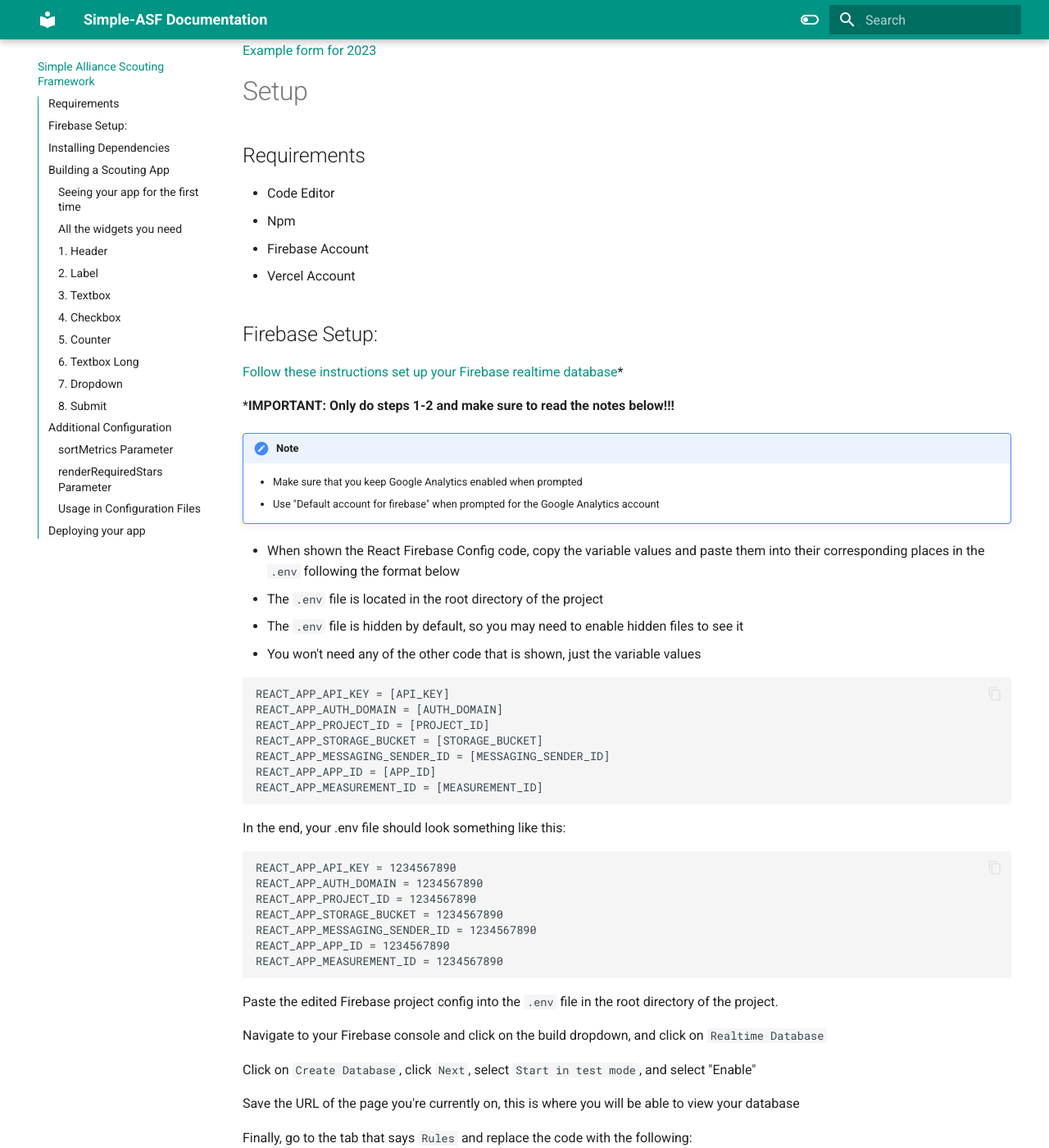
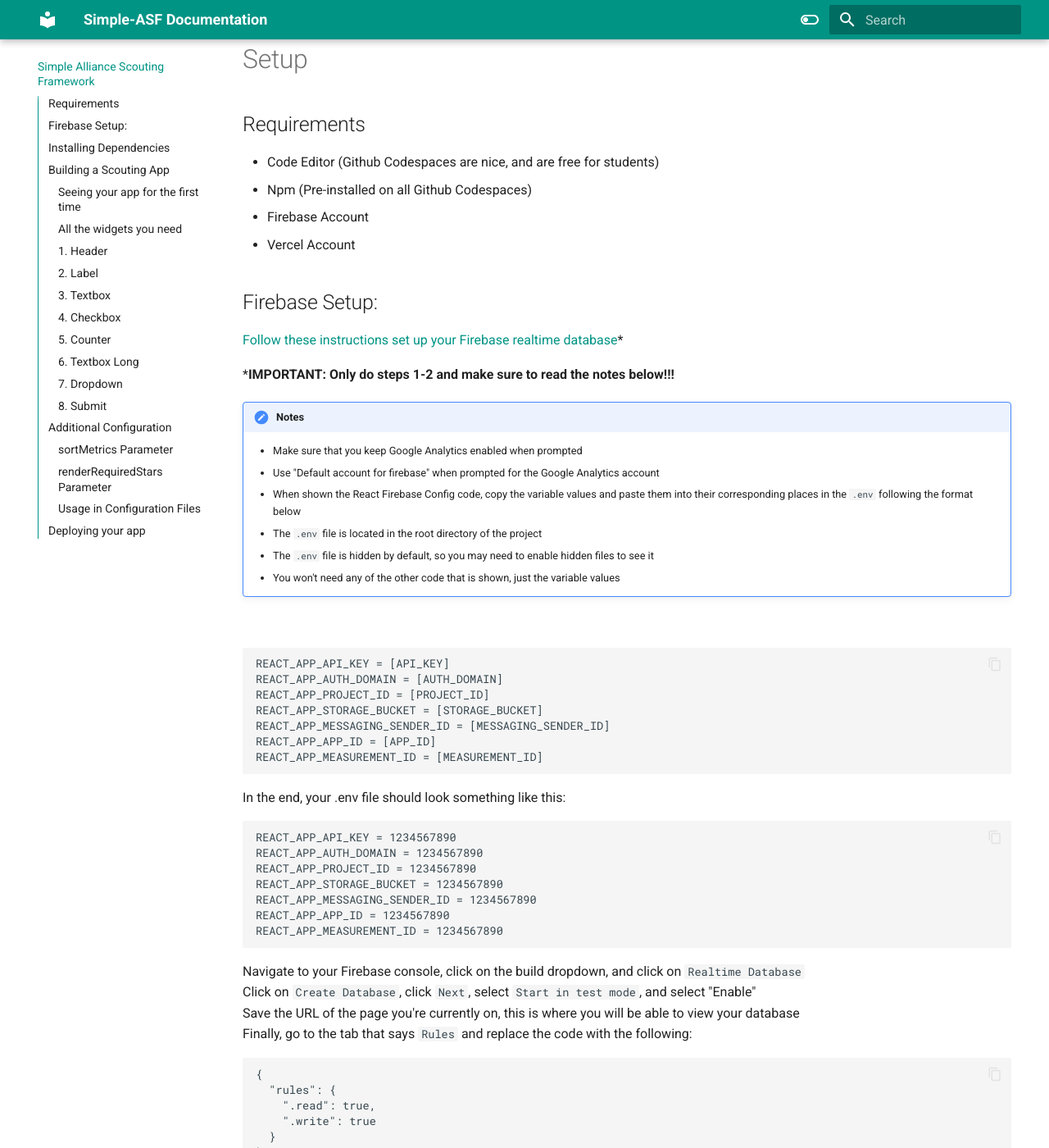
Before and after one commit to PatribotsProgramming/ScoutingBackend2024-Vercel, an MkDocs documentation site: the page built from docs/index.md, in a window 1280 px wide and 1400 px high, scrolled down 372 px. Shown: the whole window at 82% size. Built offline with MkDocs 1.6.1 and Material for MkDocs 9.7.7, drawn with Linux system fonts in a browser that asks for light colours; some of the changed text lies outside the part shown.

Commit message:
Add notes

````diff
--- a/docs/index.md
+++ b/docs/index.md
@@ -1,16 +1,10 @@
 title: Simple Alliance Scouting Framework
 
-
-The Simple Alliance Scouting Framework is a simple, easy-to-use framework for creating scouting apps for the FIRST Robotics Competition.
-
-It is built using React, and is designed to be easy to use for people with little to no coding experience.
-
-It is also designed to be easily customizable so you can make your app look however you want.
-
-
-
-One of the main strengths of this framework is that it can be used to create a scouting app for any game, not just the current one.
-
+The Simple Alliance Scouting Framework is a simple, easy-to-use framework for creating scouting apps for the FIRST Robotics Competition. <br />
+It is built using React, and is designed to be easy to use for people with little to no coding experience. <br />
+It is also designed to be easily customizable so you can make your app look however you want. <br />
+<br/>
+One of the main strengths of this framework is that it can be used to create a scouting app for any game, not just the current one. <br />
 Meaning, you can use this framework to create a scouting app for the 2030 season, even though we have no idea what it will entail. (shout out to my friends in 2030)
 
 [Example form for 2023](https://simple-asf.vercel.app/)
@@ -20,8 +14,8 @@ Meaning, you can use this framework to create a scouting app for the 2030 season
 
 ## Requirements
 
--  Code Editor
--  Npm
+-  Code Editor (Github Codespaces are nice, and are free for students)
+-  Npm (Pre-installed on all Github Codespaces)
 -  Firebase Account
 -  Vercel Account
 ## Firebase Setup:
@@ -29,16 +23,14 @@ Meaning, you can use this framework to create a scouting app for the 2030 season
 
 ***IMPORTANT: Only do steps 1-2 and make sure to read the notes below!!!**
 
-!!!Note
+!!!Notes
     - Make sure that you keep Google Analytics enabled when prompted
     - Use "Default account for firebase" when prompted for the Google Analytics account
-
-- When shown the React Firebase Config code, copy the variable values and paste them into their corresponding places in the ``.env`` following the format below
-  - The ``.env`` file is located in the root directory of the project
-  - The ``.env`` file is hidden by default, so you may need to enable hidden files to see it
-  - You won't need any of the other code that is shown, just the variable values
-
-
+    - When shown the React Firebase Config code, copy the variable values and paste them into their corresponding places in the ``.env`` following the format below
+      - The ``.env`` file is located in the root directory of the project
+      - The ``.env`` file is hidden by default, so you may need to enable hidden files to see it
+      - You won't need any of the other code that is shown, just the variable values
+<br/>
 
 ```
 REACT_APP_API_KEY = [API_KEY]
@@ -62,14 +54,9 @@ REACT_APP_APP_ID = 1234567890
 REACT_APP_MEASUREMENT_ID = 1234567890
 ```
 
-Paste the edited Firebase project config into the ``.env`` file in the root directory of the project.
-
-Navigate to your Firebase console and click on the build dropdown, and click on ``Realtime Database``
-
-Click on ``Create Database``, click ``Next``, select ``Start in test mode``, and select "Enable"
-
-Save the URL of the page you're currently on, this is where you will be able to view your database
-
+Navigate to your Firebase console, click on the build dropdown, and click on ``Realtime Database``<br />
+Click on ``Create Database``, click ``Next``, select ``Start in test mode``, and select "Enable"<br />
+Save the URL of the page you're currently on, this is where you will be able to view your database<br />
 Finally, go to the tab that says ``Rules`` and replace the code with the following:
 ```
 {
@@ -83,42 +70,31 @@ Press ``Publish`` and you're done with the Firebase setup!
 
 ## Installing Dependencies
 
-In your terminal, run ``npm install`` in the root directory of the project.
-
+In your terminal, run ``npm install`` in the root directory of the project. <br />
 
 
 ## Building a Scouting App
-Included in this repository is the layout for a basic scouting app for the 2023 season as a demo.
-
+Included in this repository is the layout for a basic scouting app for the 2023 season as a demo.  <br />
 
 **You can get a copy of this repository by running ``git clone https://github.com/Faraday-dot-py/Simple-ASF.git`` in your terminal**
-
-
+<br />
 
 ### Seeing your app for the first time
 
-This one is pretty simple.
-
-In your terminal, run ``npm start`` in the root directory of the project.
-
+This one is pretty simple. <br/>
+In your terminal, run ``npm start`` in the root directory of the project.<br/>
 A new tab should open in your browser with the example app. You won't be using this, so you can delete it :)
 
 ### All the widgets you need
 
-A **widget** is a component that renders a specific part of the app.
+A **widget** is a component that renders a specific part of the app. <br />
+There are many widgets that you can use to build your app,
+all of which are located in the ``src/widgets`` directory. <br />
 
-There are many widgets that you can use to build your app,
-all of which are located in the ``src/widgets`` directory.
-
-
-All widgets need a certain set of parameters, or props, to work.
-
-Most are different depending on what widget you are rendering, but all widgets need a ``type`` prop to tell the compiler what you want to render.
-
-All widgets also need a ``title`` prop, which is the title of the widget.
-
-Finally, any input can have a ``value`` prop, which is the initial value of the input when the page first loads **(DIFFERENT THAN THE ``resetToValue``)**.
-
+All widgets need a certain set of parameters, or props, to work. <br />
+Most are different depending on what widget you are rendering, but all widgets need a ``type`` prop to tell the compiler what you want to render. <br/>
+All widgets also need a ``title`` prop, which is the title of the widget. <br />
+Finally, any input can have a ``value`` prop, which is the initial value of the input when the page first loads **(DIFFERENT THAN THE ``resetToValue``)**. <br />
 ### 1. Header
 
 - **Widget Type**: `header`
@@ -191,20 +167,17 @@ Finally, any input can have a ``value`` prop, which is the initial value of the
   - **`title*` (Required)**: The title of the submit button.
   - **`type*` (Required)**: The type of the widget, must be "submit".
 
+<br/>
+<br/>
 
-
-These widgets should be put into the ``/src/layout.json`` file as an array of dictionaries.
-
+These widgets should be put into the ``/src/layout.json`` file as an array of dictionaries. <br />
 An example form for the 2023 season is included in the repository when it is first cloned.
 
 ## Additional Configuration
 
-In addition to the ``/src/layout.json`` file, there are two other files that you will need to edit to get your app working.
-
-The first is the ``/src/config.json`` file. This file contains the configuration for the app, such as the title and the Firebase database URL.
-
-The second is the ``/src/.env`` file. This file contains the configuration for the Firebase database, which you should have already set up.
-
+In addition to the ``/src/layout.json`` file, there are two other files that you will need to edit to get your app working. <br />
+The first is the ``/src/config.json`` file. This file contains the configuration for the app, such as the title and the Firebase database URL. <br />
+The second is the ``/src/.env`` file. This file contains the configuration for the Firebase database, which you should have already set up. <br />
 
 
 ### `sortMetrics` Parameter
@@ -217,61 +190,39 @@ The `renderRequiredStars` parameter is a boolean that controls whether asterisks
 
 ### Usage in Configuration Files
 
-When editing the ``/src/config.json`` file, stay above the line, you only need to edit the ``sortMetrics`` and ``renderRequiredStars`` parameters.
+When editing the ``/src/config.json`` file, stay above the line, you only need to edit the ``sortMetrics`` and ``renderRequiredStars`` parameters. <br /><br />
+You can also change the title of the app by going to the ``package.json`` file and changing the ``name`` parameter. <br /><br />
+The final thing that you may want to edit is the ``/src/App.css`` file. This file contains the CSS for the app, and you can edit it to change the look of your app. <br />
+There is already premade CSS, so I wouldn't mess with it unless you know what you are doing. <br />
+
+## Deploying your app
+Once you have finished editing your app, you can deploy it to the web. <br />
+Vercel makes this super simple, all you have to do is:
+1. Create a Vercel account
+Navigate to [vercel.com](https://vercel.com) and create an account. <br />
+
+2. Link your repo
+Once you have created an account, click the "Add New" > "Project" button in the top right corner. <br />
+
+    1. Follow the prompts to link the proper GitHub repository. <br />
+
+    2. Rename the project to whatever you want. <br />
+
+    3. Add environment variables
+    Open the "Environment Variables" dropdown in the project settings. <br />
+    Copy the entirety of your ``.env`` file into the ``key`` field, and it should auto-populate with all of your environment variables <br />
+    If this doesn't work for some reason, you can manually add each environment variable. <br />
+    **Note: Make sure that all spelling and capitalization are correct, otherwise your app will not work.** (Copy and paste what you can)<br />
+
+4. Deploy your app
+Click the "Deploy" button at the bottom<br />
+
+After waiting about a minute, your app should be deployed! <br />
+Navigate to the URL that Vercel gives you to see your app in action. <br />
+
+Verify that it works by submitting a form and navigating to [Your Firebase Dashboard](https://console.firebase.google.com), selecting your project, and opening the Realtime Database on the left panel  <br />
+In there should be the data that you just submitted. <br />
 
 
-You can also change the title of the app by going to the ``package.json`` file and changing the ``name`` parameter.
-
-
-The final thing that you may want to edit is the ``/src/App.css`` file. This file contains the CSS for the app, and you can edit it to change the look of your app.
-
-There is already premade CSS, so I wouldn't mess with it unless you know what you are doing.
-
-
-## Deploying your app
-Once you have finished editing your app, you can deploy it to the web.
-
-Vercel makes this super simple, all you have to do is:
-1. Create a Vercel account
-Navigate to [vercel.com](https://vercel.com) and create an account.
-
-
-2. Link your repo
-Once you have created an account, click the "Add New" > "Project" button in the top right corner.
-
-
-    1. Follow the prompts to link the proper GitHub repository.
-
-
-    2. Rename the project to whatever you want.
-
-
-    3. Add environment variables
-    Open the "Environment Variables" dropdown in the project settings.
-
-    Copy the entirety of your ``.env`` file into the ``key`` field, and it should auto-populate with all of your environment variables
-
-    If this doesn't work for some reason, you can manually add each environment variable.
-
-!!!Note
-    Make sure that all spelling and capitalization are correct, otherwise your app will not work. (Copy and paste what you can)
-
-
-4. Deploy your app
-Click the "Deploy" button at the bottom
-
-
-After waiting about a minute, your app should be deployed!
-
-Navigate to the URL that Vercel gives you to see your app in action.
-
-
-Verify that it works by submitting a form and navigating to [Your Firebase Dashboard](https://console.firebase.google.com), selecting your project, and opening the Realtime Database on the left panel
-
-In there should be the data that you just submitted.
-
-
-
-The nice thing about Vercel, is that it will automatically update your website for you whenever you push to the main branch of your repository.
-
-So if you want to change the way that your form looks, all you have to do is edit it and push it to Github.
+The nice thing about Vercel, is that it will automatically update your website for you whenever you push to the main branch of your repository. <br />
+So if you want to change the way that your form looks, all you have to do is edit it and push it to Github. <br />
````
